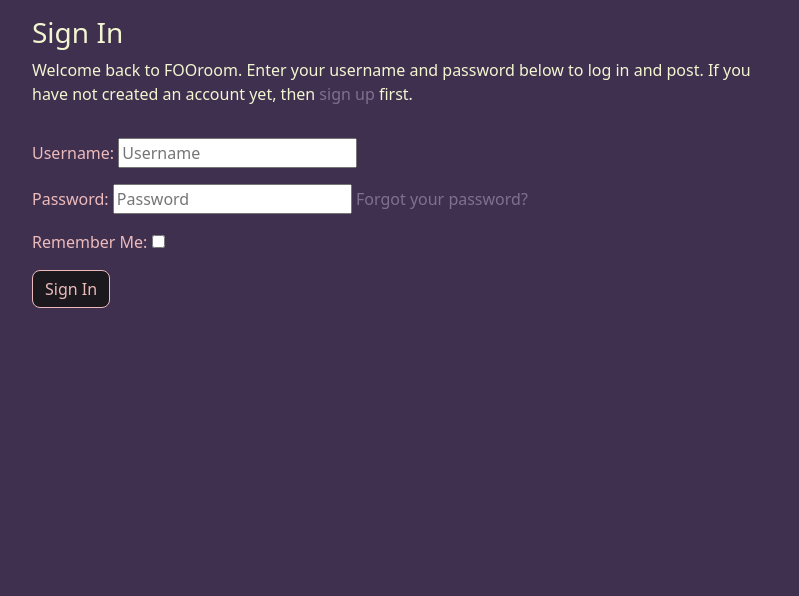
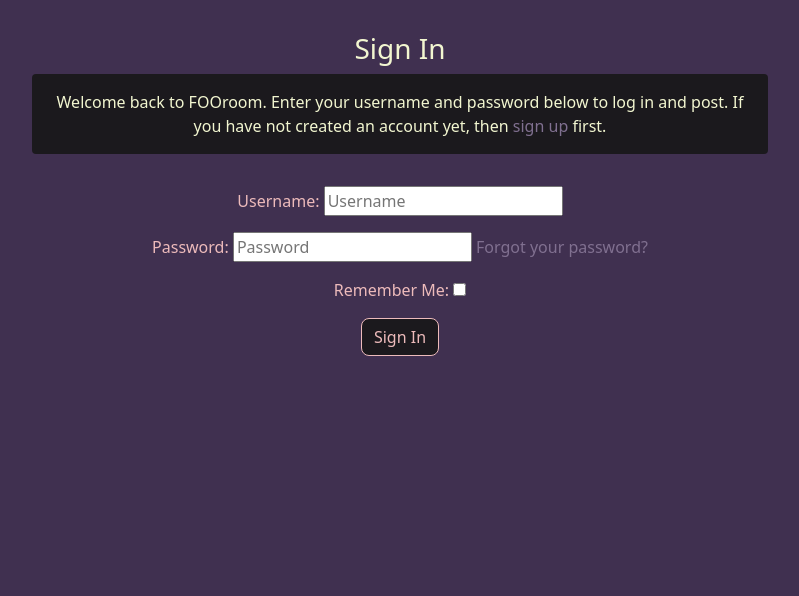
Before and after one commit to EmilionR/django-pp4, a Django app: page /accounts/login/ in a window 1280 px wide. Shown: the part 61-657 px from the top of the page, without its empty margins (240-1039 px from the left). Run offline with Django 5.2, Linux system fonts and the light colour scheme; parts of the project's set-up code (start-up, migrations or seed data) failed here and were passed over; some libraries are stand-ins or nearby versions.

Commit message:
Style login, logout, & register pages

```diff
--- a/templates/account/login.html
+++ b/templates/account/login.html
@@ -8,18 +8,18 @@
 {% block content %}
 
 <div class="container">
-    <div class="row">
-        <div class="col-md-8 mt-3 offset-md-2">
+    <div class="row justify-content-center mt-3">
+        <div class="col-md-8 mt-3 mx-auto text-center">
             <h3  class="text-white">{% trans "Sign In" %}</h3>
 
-            <p class="text-white">{% blocktrans %}Welcome back to FOOroom. Enter your username and password below to log in and post. If
+            <p class="rounded p-3 text-white bg-dark">{% blocktrans %}Welcome back to FOOroom. Enter your username and password below to log in and post. If
                 you
                 have not created an account yet, then <a class="link" href="{{ signup_url }}">sign up</a>
                 first.{% endblocktrans %}</p>
         </div>
     </div>
-    <div class="row">
-        <div class="col-md-8 mt-3 offset-md-2">
+    <div class="row justify-content-center">
+        <div class="col-md-8 mt-3 mx-auto text-center">
             <form class="login" method="POST" action="{% url 'account_login' %}">
                 {% csrf_token %}
                 {{ form.as_p }}
```
Also changed, not shown: templates/account/logout.html (+4 -4 lines), templates/account/signup.html (+4 -4 lines), documentation/index.png (added), documentation/post-detail.png (added), documentation/profile.png (added).
